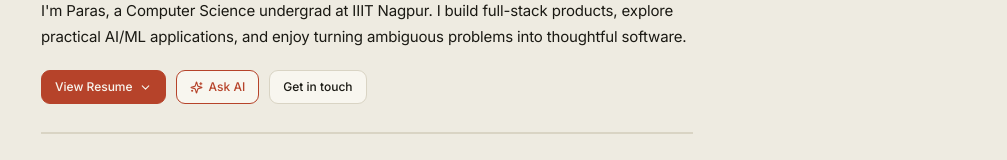
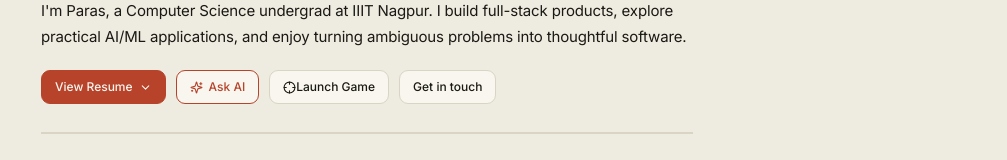
Before and after one commit to ParasRana123/Portfolio-Website, a Next.js app: page / in a window 1280 px wide. Shown: the part 197-357 px from the top of the page, without its empty margins (273-1280 px from the left). Built offline with nearby package versions, Linux system fonts and the light colour scheme; no server answers.

Commit message:
feat(ui): add Launch Game button to hero intro actions

```diff
--- a/components/Introduction.tsx
+++ b/components/Introduction.tsx
@@ -2,7 +2,7 @@
 
 import { useState, useRef, useEffect } from "react";
 import { PARAGRAPHS } from "@/data/paragraphs";
-import { Sparkles, ChevronDown, Code2, Brain, ExternalLink } from "lucide-react";
+import { Sparkles, ChevronDown, Code2, Brain, ExternalLink, Crosshair } from "lucide-react";
 
 const SDE_RESUME_URL =
   "https://drive.google.com/file/d/1oHGxltfftvUB5vEWj_l3zU3wF3q9byDR/view";
@@ -48,6 +48,12 @@ export default function Introduction() {
           },
         })
       );
+    }
+  };
+
+  const handleOpenGame = () => {
+    if (typeof window !== "undefined") {
+      window.dispatchEvent(new CustomEvent("open-shoot-game"));
     }
   };
 
@@ -140,6 +146,16 @@ export default function Introduction() {
           <span>Ask AI</span>
         </button>
 
+        <button
+          type="button"
+          onClick={handleOpenGame}
+          className="dp-intro-action dp-intro-action--game"
+          title="Play Shoot to Discover game to unlock portfolio intel"
+        >
+          <Crosshair size={13} className="dp-crosshair-intro" />
+          <span>Launch Game</span>
+        </button>
+
         <a
           className="dp-intro-action dp-intro-action--contact"
           href="#contact"
--- a/components/Portfolio.tsx
+++ b/components/Portfolio.tsx
@@ -10,6 +10,7 @@ import Tools from "./pages/Tools";
 import Ratings from "./pages/Ratings";
 import Education from "./pages/Education";
 import ChatbotWidget from "./chatbot/ChatbotWidget";
+import ShootingGameModal from "./game/ShootingGameModal";
 
 export default function Portfolio() {
   const [dark, setDark] = useState(false);
@@ -153,6 +154,9 @@ export default function Portfolio() {
 
       {/* Interactive AI Chatbot Widget */}
       <ChatbotWidget />
+
+      {/* Shoot to Discover Combat Arena Game Modal */}
+      <ShootingGameModal />
     </div>
   );
 }
```
